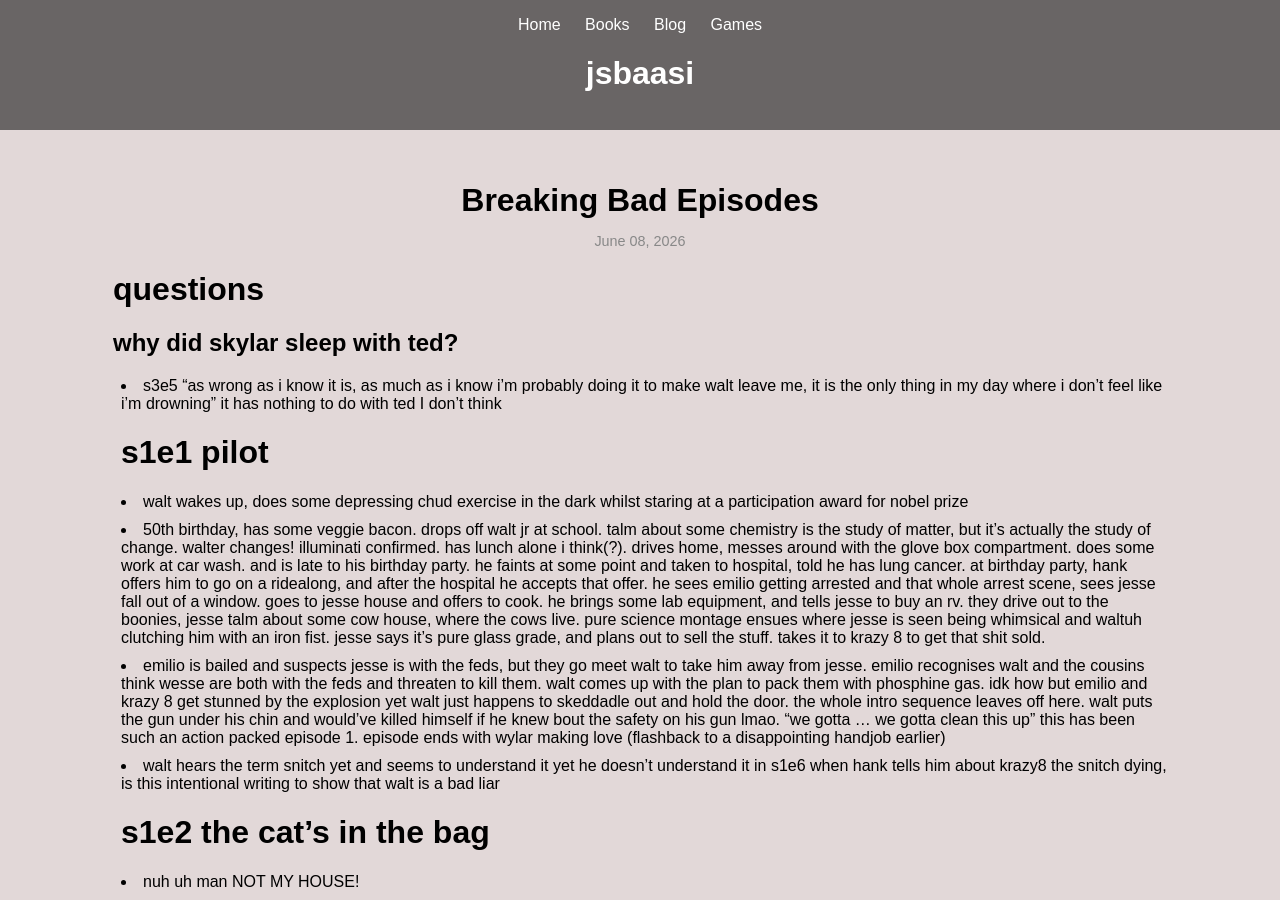
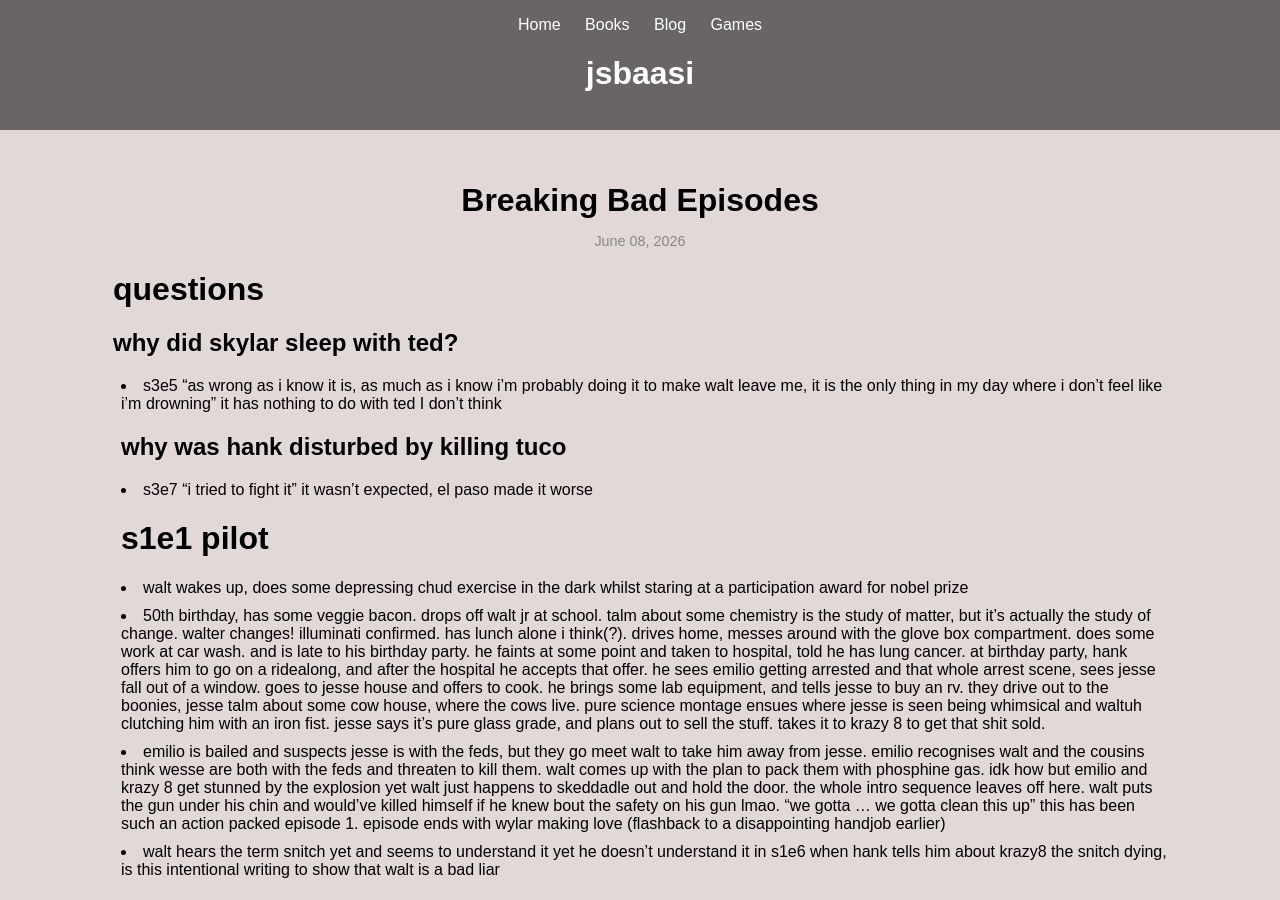
Before and after one commit to jsbaasi/jsbaasi.github.io, a Jekyll site: the page built from _posts/2026-06-08-breaking-bad-episodes.md, in a window 1280 px wide and 900 px high. Built offline with Jekyll 4.4.1, drawn with Linux system fonts in a browser that asks for light colours.

Commit message:
vault backup: 2026-07-11 20:19:41

```diff
--- a/_posts/2026-06-08-breaking-bad-episodes.md
+++ b/_posts/2026-06-08-breaking-bad-episodes.md
@@ -8,6 +8,8 @@
 # questions
 ## why did skylar sleep with ted?
 - s3e5 "as wrong as i know it is, as much as i know i'm probably doing it to make walt leave me, it is the only thing in my day where i don't feel like i'm drowning" it has nothing to do with ted I don't think
+## why was hank disturbed by killing tuco
+- s3e7 "i tried to fight it" it wasn't expected, el paso made it worse
 # s1e1 pilot
 - walt wakes up, does some depressing chud exercise in the dark whilst staring at a participation award for nobel prize
 - 50th birthday, has some veggie bacon. drops off walt jr at school. talm about some chemistry is the study of matter, but it's actually the study of change. walter changes! illuminati confirmed. has lunch alone i think(?). drives home, messes around with the glove box compartment. does some work at car wash. and is late to his birthday party. he faints at some point and taken to hospital, told he has lung cancer. at birthday party, hank offers him to go on a ridealong, and after the hospital he accepts that offer. he sees emilio getting arrested and that whole arrest scene, sees jesse fall out of a window. goes to jesse house and offers to cook. he brings some lab equipment, and tells jesse to buy an rv. they drive out to the boonies, jesse talm about some cow house, where the cows live. pure science montage ensues where jesse is seen being whimsical and waltuh clutching him with an iron fist. jesse says it's pure glass grade, and plans out to sell the stuff. takes it to krazy 8 to get that shit sold.
```
